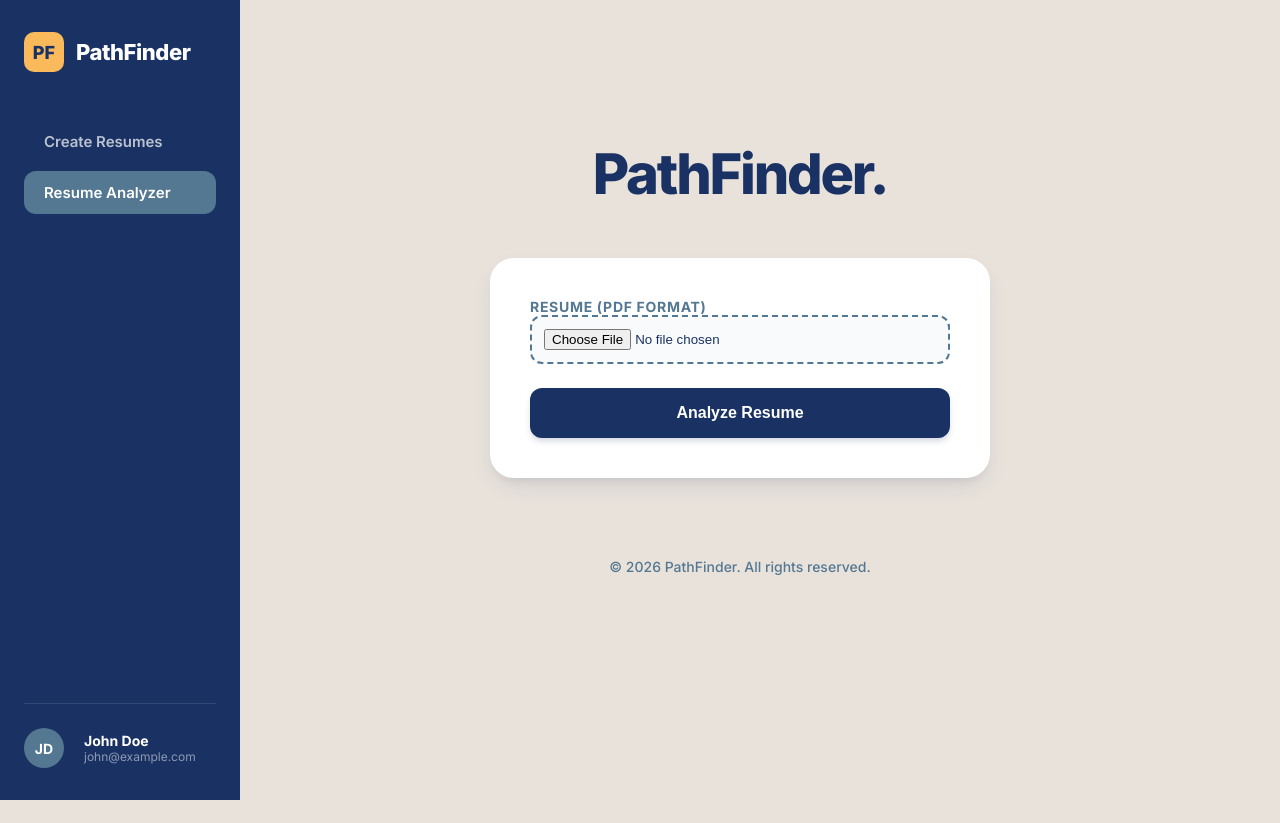
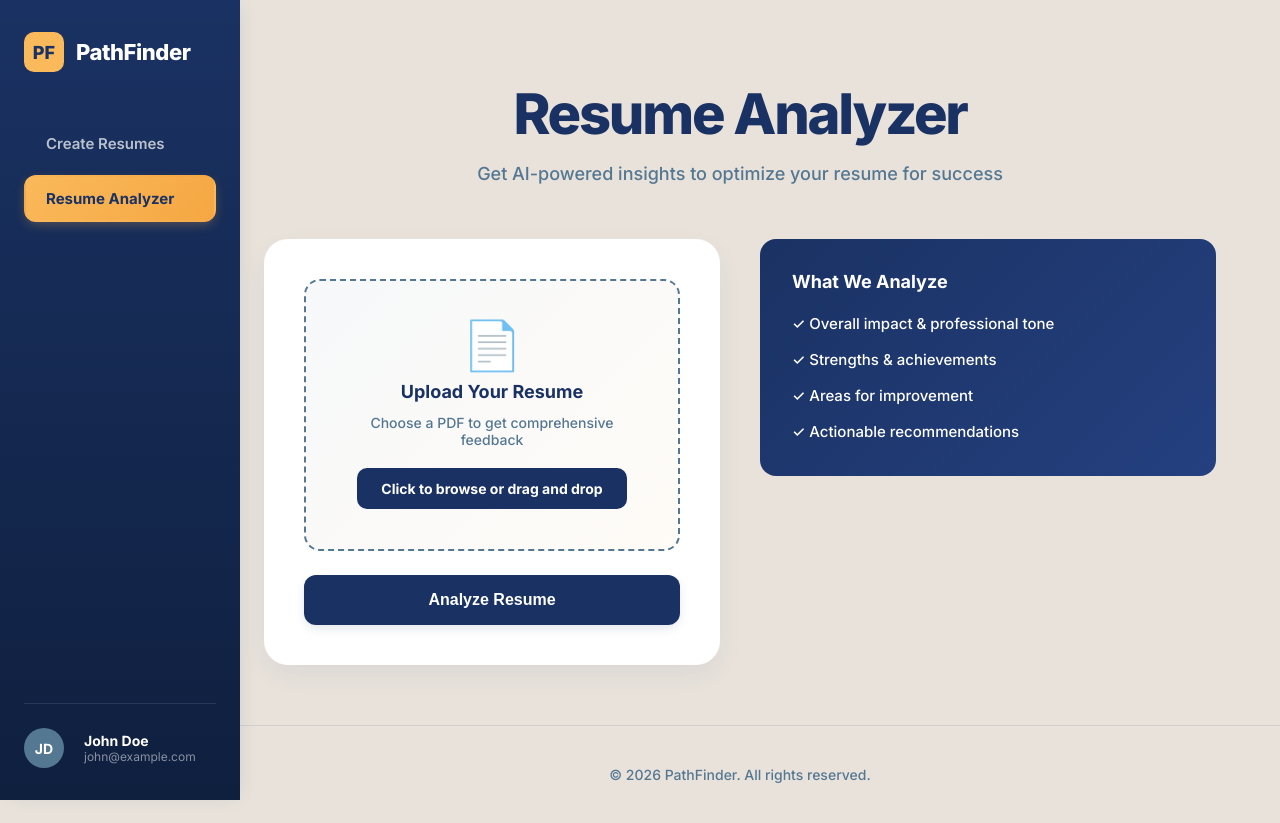
Before and after one commit to comicc1/PathFinder, a Next.js app: page / in a window 1280 px wide. Before the commit the page ends 800 px from the top, so only its background shows below. Built offline with nearby package versions, Linux system fonts and the light colour scheme.

Commit message:
UI: redesign Resume Analyzer with two-column layout, improve Sidebar active state detection and styling

```diff
--- a/src/app/page.module.css
+++ b/src/app/page.module.css
@@ -1,6 +1,7 @@
 .page {
   display: flex;
   flex-direction: column;
+  min-height: 100vh;
 }
 
 .main {
@@ -8,41 +9,56 @@
   flex: 1;
   flex-direction: column;
   align-items: center;
-  padding: 140px 24px 40px 24px; /* push content lower on the page */
+  padding: 80px 24px 60px 24px;
   width: 100%;
-  max-width: 900px;
+  max-width: 1000px;
   margin: 0 auto;
+  gap: 50px;
 }
 
-.intro {
-  display: flex;
-  flex-direction: column;
-  align-items: center;
+/* Header Section */
+.header {
   text-align: center;
-  gap: 16px;
-  margin-bottom: 50px;
+  max-width: 600px;
+  animation: fadeInDown 0.6s ease-out;
 }
 
-.intro h1 {
+.title {
   font-size: 56px;
   font-weight: 800;
   color: var(--color-primary);
   letter-spacing: -0.04em;
+  margin-bottom: 12px;
 }
 
-.intro p {
-  font-size: 20px;
+.subtitle {
+  font-size: 18px;
   color: var(--color-secondary);
-  max-width: 600px;
+  font-weight: 500;
+  line-height: 1.6;
 }
 
+/* Upload Section */
 .uploadSection {
+  display: grid;
+  grid-template-columns: 1fr 1fr;
+  gap: 40px;
   width: 100%;
-  max-width: 500px;
+  max-width: 1000px;
+  align-items: start;
+  animation: fadeInUp 0.6s ease-out 0.1s both;
+}
+
+.uploadCard {
   background: var(--color-white);
+  border-radius: 24px;
   padding: 40px;
-  border-radius: 24px;
-  box-shadow: 0 10px 25px -5px rgba(26, 50, 99, 0.1), 0 8px 10px -6px rgba(26, 50, 99, 0.1);
+  box-shadow: 0 10px 30px -5px rgba(26, 50, 99, 0.08);
+  transition: all 0.3s ease;
+}
+
+.uploadCard:hover {
+  box-shadow: 0 20px 40px -8px rgba(26, 50, 99, 0.15);
 }
 
 .form {
@@ -51,32 +67,66 @@
   gap: 24px;
 }
 
-.fileInputContainer {
+.uploadZone {
   display: flex;
   flex-direction: column;
+  align-items: center;
+  padding: 40px;
+  border: 2px dashed var(--color-secondary);
+  border-radius: 16px;
+  background: linear-gradient(135deg, rgba(84, 119, 146, 0.05) 0%, rgba(250, 185, 91, 0.05) 100%);
+  text-align: center;
+  transition: all 0.2s ease;
+  cursor: pointer;
+  gap: 12px;
 }
 
-.label {
+.uploadZone:hover {
+  border-color: var(--color-accent);
+  background: linear-gradient(135deg, rgba(84, 119, 146, 0.1) 0%, rgba(250, 185, 91, 0.1) 100%);
+}
+
+.uploadIcon {
+  font-size: 48px;
+  line-height: 1;
+  display: block;
+}
+
+.uploadZone h3 {
+  font-size: 18px;
   font-weight: 700;
+  color: var(--color-primary);
+  margin: 0;
+}
+
+.uploadZone p {
   font-size: 14px;
-  text-transform: uppercase;
-  letter-spacing: 0.05em;
   color: var(--color-secondary);
+  margin: 0;
+  font-weight: 500;
 }
 
 .fileInput {
-  padding: 12px;
-  border: 2px dashed var(--color-secondary);
-  border-radius: 12px;
-  background: #f8fafc;
-  color: var(--color-primary);
+  display: none;
+}
+
+.fileLabel {
+  padding: 12px 24px;
+  background: var(--color-primary);
+  color: var(--color-white);
+  border-radius: 10px;
+  font-weight: 700;
+  font-size: 14px;
   cursor: pointer;
   transition: all 0.2s ease;
+  display: inline-block;
+  margin-top: 8px;
 }
 
-.fileInput:hover {
-  border-color: var(--color-accent);
-  background: var(--color-white);
+.fileLabel:hover {
+  background: var(--color-accent);
+  color: var(--color-primary);
+  transform: translateY(-2px);
 }
 
 .submitButton {
@@ -89,83 +139,291 @@
   font-size: 16px;
   cursor: pointer;
   transition: all 0.3s cubic-bezier(0.4, 0, 0.2, 1);
-  box-shadow: 0 4px 6px -1px rgba(26, 50, 99, 0.2);
+  box-shadow: 0 4px 12px -2px rgba(26, 50, 99, 0.15);
+  display: flex;
+  align-items: center;
+  justify-content: center;
+  gap: 8px;
 }
 
 .submitButton:hover:not(:disabled) {
   background: var(--color-accent);
   color: var(--color-primary);
   transform: translateY(-2px);
-  box-shadow: 0 10px 15px -3px rgba(250, 185, 91, 0.3);
+  box-shadow: 0 10px 20px -4px rgba(250, 185, 91, 0.3);
 }
 
 .submitButton:disabled {
-  opacity: 0.6;
+  opacity: 0.7;
   cursor: not-allowed;
-  background: var(--color-secondary);
 }
 
+.spinner {
+  width: 16px;
+  height: 16px;
+  border: 2px solid rgba(255, 255, 255, 0.3);
+  border-top-color: var(--color-white);
+  border-radius: 50%;
+  animation: spin 0.8s linear infinite;
+}
+
+@keyframes spin {
+  to { transform: rotate(360deg); }
+}
+
+/* Info Box */
+.infoBox {
+  background: linear-gradient(135deg, var(--color-primary) 0%, #254080 100%);
+  color: var(--color-white);
+  border-radius: 16px;
+  padding: 32px;
+  animation: fadeInUp 0.6s ease-out 0.15s both;
+}
+
+.infoBox h4 {
+  font-size: 18px;
+  font-weight: 700;
+  margin-bottom: 20px;
+  margin-top: 0;
+}
+
+.analysisList {
+  list-style: none;
+  padding: 0;
+  margin: 0;
+  display: flex;
+  flex-direction: column;
+  gap: 12px;
+}
+
+.analysisList li {
+  font-size: 15px;
+  font-weight: 500;
+  line-height: 1.6;
+  display: flex;
+  align-items: center;
+  gap: 8px;
+}
+
+/* Feedback Section */
+.feedbackSection {
+  width: 100%;
+  max-width: 1000px;
+  animation: fadeIn 0.5s ease-out;
+}
+
+.feedbackHeader {
+  display: flex;
+  align-items: center;
+  gap: 16px;
+  margin-bottom: 32px;
+}
+
+.feedbackIcon {
+  width: 48px;
+  height: 48px;
+  background: linear-gradient(135deg, #10b981 0%, #059669 100%);
+  color: white;
+  border-radius: 50%;
+  display: flex;
+  align-items: center;
+  justify-content: center;
+  font-size: 24px;
+  font-weight: 700;
+  flex-shrink: 0;
+}
+
+.feedbackHeader h2 {
+  font-size: 32px;
+  font-weight: 800;
+  color: var(--color-primary);
+  margin: 0;
+}
+
+.feedbackContent {
+  padding: 40px;
+  background: var(--color-white);
+  border-radius: 20px;
+  color: var(--color-primary);
+  line-height: 1.8;
+  box-shadow: 0 10px 30px -5px rgba(26, 50, 99, 0.1);
+  border: 1px solid rgba(26, 50, 99, 0.05);
+}
+
+.feedbackContent p {
+  margin-bottom: 16px;
+  font-size: 16px;
+  font-weight: 500;
+}
+
+.feedbackContent p:last-child {
+  margin-bottom: 0;
+}
+
+/* Error Section */
 .errorSection {
-  margin-top: 24px;
-  padding: 16px;
+  width: 100%;
+  max-width: 1000px;
+  display: flex;
+  align-items: center;
+  gap: 16px;
+  padding: 20px 24px;
   background: #fef2f2;
-  border: 1px solid #fee2e2;
-  border-radius: 12px;
-  width: 100%;
-  max-width: 500px;
+  border: 2px solid #fee2e2;
+  border-radius: 16px;
+  animation: fadeIn 0.3s ease-out;
+}
+
+.errorIcon {
+  width: 40px;
+  height: 40px;
+  background: #ef4444;
+  color: white;
+  border-radius: 50%;
+  display: flex;
+  align-items: center;
+  justify-content: center;
+  font-size: 20px;
+  font-weight: 700;
+  flex-shrink: 0;
 }
 
 .errorText {
   color: #991b1b;
   font-weight: 600;
-  font-size: 14px;
+  font-size: 15px;
+  margin: 0;
 }
 
-.feedbackSection {
-  margin-top: 24px;
-  margin-bottom: 48px;
-  width: 100%;
-  animation: fadeIn 0.5s ease-out;
+/* Footer */
+.footer {
+  padding: 40px 20px;
+  text-align: center;
+  color: var(--color-secondary);
+  font-size: 14px;
+  font-weight: 500;
+  border-top: 1px solid rgba(26, 50, 99, 0.1);
+}
+
+/* Animations */
+@keyframes fadeInDown {
+  from {
+    opacity: 0;
+    transform: translateY(-20px);
+  }
+  to {
+    opacity: 1;
+    transform: translateY(0);
+  }
+}
+
+@keyframes fadeInUp {
+  from {
+    opacity: 0;
+    transform: translateY(20px);
+  }
+  to {
+    opacity: 1;
+    transform: translateY(0);
+  }
 }
 
 @keyframes fadeIn {
-  from { opacity: 0; transform: translateY(10px); }
-  to { opacity: 1; transform: translateY(0); }
+  from { opacity: 0; }
+  to { opacity: 1; }
 }
 
-.feedbackSection h2 {
-  color: var(--color-primary);
-  font-size: 32px;
-  font-weight: 800;
-  margin-bottom: 24px;
-  text-align: center;
+/* Responsive Design */
+@media (max-width: 1024px) {
+  .uploadSection {
+    grid-template-columns: 1fr;
+    gap: 30px;
+  }
+
+  .main {
+    padding: 60px 20px 40px 20px;
+    gap: 40px;
+  }
 }
 
-.feedbackContent {
-  padding: 40px;
-  background: var(--color-white);
-  border-radius: 24px;
-  color: var(--color-primary);
-  line-height: 1.8;
-  box-shadow: 0 20px 25px -5px rgba(26, 50, 99, 0.05);
-  border: 1px solid rgba(26, 50, 99, 0.05);
-}
-
-.feedbackContent p {
-  margin-bottom: 16px;
-  font-size: 17px;
-}
-
-@media (max-width: 600px) {
-  .intro h1 {
+@media (max-width: 768px) {
+  .title {
     font-size: 40px;
   }
 
-  .main {
-    padding: 40px 16px;
+  .subtitle {
+    font-size: 16px;
   }
 
-  .uploadSection, .feedbackContent {
+  .uploadCard {
+    padding: 28px;
+  }
+
+  .uploadZone {
+    padding: 28px;
+  }
+
+  .uploadIcon {
+    font-size: 36px;
+  }
+
+  .feedbackHeader h2 {
+    font-size: 24px;
+  }
+
+  .infoBox {
     padding: 24px;
   }
+
+  .infoBox h4 {
+    font-size: 16px;
+  }
 }
+
+@media (max-width: 480px) {
+  .main {
+    padding: 40px 16px 30px 16px;
+    gap: 30px;
+  }
+
+  .title {
+    font-size: 32px;
+  }
+
+  .subtitle {
+    font-size: 15px;
+  }
+
+  .uploadCard {
+    padding: 20px;
+  }
+
+  .uploadZone {
+    padding: 20px;
+  }
+
+  .uploadZone h3 {
+    font-size: 16px;
+  }
+
+  .uploadZone p {
+    font-size: 13px;
+  }
+
+  .feedbackContent {
+    padding: 20px;
+  }
+
+  .feedbackContent p {
+    font-size: 15px;
+  }
+
+  .errorSection {
+    padding: 16px;
+  }
+
+  .footer {
+    padding: 24px 16px;
+    font-size: 12px;
+  }
+}
--- a/src/app/page.tsx
+++ b/src/app/page.tsx
@@ -56,33 +56,44 @@ export default function Home() {
   return (
     <div className={styles.page}>
       <main className={styles.main}>
-        <div className={styles.intro}>
-          <h1>PathFinder.</h1>
+        {/* Header */}
+        <div className={styles.header}>
+          <h1 className={styles.title}>Resume Analyzer</h1>
+          <p className={styles.subtitle}>Get AI-powered insights to optimize your resume for success</p>
         </div>
 
-        {error && (
-          <section className={styles.errorSection}>
-            <p className={styles.errorText}>{error}</p>
-          </section>
-        )}
-
+        {/* Feedback Display */}
         {feedback && (
           <section className={styles.feedbackSection}>
+            <div className={styles.feedbackHeader}>
+              <div className={styles.feedbackIcon}>✓</div>
               <h2>Analysis Results</h2>
+            </div>
             <div className={styles.feedbackContent}>
               {feedback.split("\n").map((line, i) => (
-                <p key={i}>{line}</p>
+                line.trim() && <p key={i}>{line}</p>
               ))}
             </div>
           </section>
         )}
 
+        {/* Error Display */}
+        {error && (
+          <section className={styles.errorSection}>
+            <div className={styles.errorIcon}>!</div>
+            <p className={styles.errorText}>{error}</p>
+          </section>
+        )}
+
+        {/* Upload Section */}
         <section className={styles.uploadSection}>
+          <div className={styles.uploadCard}>
             <form onSubmit={handleSubmit} className={styles.form}>
-            <div className={styles.fileInputContainer}>
-              <label htmlFor="resume" className={styles.label}>
-                Resume (PDF format)
-              </label>
+              <div className={styles.uploadZone}>
+                <div className={styles.uploadIcon}>📄</div>
+                <h3>Upload Your Resume</h3>
+                <p>Choose a PDF to get comprehensive feedback</p>
+
                 <input
                   type="file"
                   id="resume"
@@ -91,24 +102,42 @@ export default function Home() {
                   required
                   className={styles.fileInput}
                 />
+                <label htmlFor="resume" className={styles.fileLabel}>
+                  Click to browse or drag and drop
+                </label>
               </div>
+
               <button
                 type="submit"
                 disabled={loading}
                 className={styles.submitButton}
               >
-              {loading ? "Analyzing Career Path..." : "Analyze Resume"}
+                {loading ? (
+                  <>
+                    <span className={styles.spinner}></span>
+                    Analyzing Career Path...
+                  </>
+                ) : (
+                  "Analyze Resume"
+                )}
               </button>
             </form>
+          </div>
+
+          {/* Info Box */}
+          <div className={styles.infoBox}>
+            <h4>What We Analyze</h4>
+            <ul className={styles.analysisList}>
+              <li>✓ Overall impact & professional tone</li>
+              <li>✓ Strengths & achievements</li>
+              <li>✓ Areas for improvement</li>
+              <li>✓ Actionable recommendations</li>
+            </ul>
+          </div>
         </section>
       </main>
-      <footer style={{
-        padding: '40px 20px',
-        textAlign: 'center',
-        color: 'var(--color-secondary)',
-        fontSize: '14px',
-        fontWeight: '500'
-      }}>
+
+      <footer className={styles.footer}>
         © {new Date().getFullYear()} PathFinder. All rights reserved.
       </footer>
     </div>
--- a/src/components/Sidebar.module.css
+++ b/src/components/Sidebar.module.css
@@ -1,6 +1,6 @@
 .sidebar {
   width: 240px;
-  background-color: var(--color-primary);
+  background: linear-gradient(180deg, var(--color-primary) 0%, #0f1f3e 100%);
   color: var(--color-white);
   height: 100vh;
   position: fixed;
@@ -11,6 +11,7 @@
   padding: 32px 24px;
   z-index: 100;
   transition: transform 0.3s ease;
+  box-shadow: 4px 0 20px -8px rgba(26, 50, 99, 0.15);
 }
 
 .logo {
@@ -55,6 +56,7 @@
   color: rgba(255, 255, 255, 0.7);
   transition: all 0.2s ease;
   font-size: 15px;
+  border: 2px solid transparent;
 }
 
 .navItem:hover {
@@ -63,8 +65,10 @@
 }
 
 .active {
-  background-color: var(--color-secondary);
-  color: var(--color-white);
+  background: linear-gradient(135deg, var(--color-accent) 0%, #f5a742 100%);
+  color: var(--color-primary);
+  font-weight: 700;
+  box-shadow: 0 4px 12px -2px rgba(250, 185, 91, 0.3);
 }
 
 .icon {
--- a/src/components/Sidebar.tsx
+++ b/src/components/Sidebar.tsx
@@ -1,7 +1,18 @@
+"use client";
+
 import styles from "./Sidebar.module.css";
 import Link from "next/link";
+import { usePathname } from "next/navigation";
 
 export default function Sidebar() {
+  const pathname = usePathname();
+
+  const isActive = (path: string) => {
+    if (path === "/" && pathname === "/") return true;
+    if (path !== "/" && pathname.startsWith(path)) return true;
+    return false;
+  };
+
   return (
     <aside className={styles.sidebar}>
       <div className={styles.logo}>
@@ -10,10 +21,16 @@ export default function Sidebar() {
       </div>
 
       <nav className={styles.nav}>
-        <Link href="/create-resume" className={styles.navItem}>
+        <Link
+          href="/create-resume"
+          className={`${styles.navItem} ${isActive("/create-resume") ? styles.active : ""}`}
+        >
           Create Resumes
         </Link>
-        <Link href="/" className={`${styles.navItem} ${styles.active}`}>
+        <Link
+          href="/"
+          className={`${styles.navItem} ${isActive("/") ? styles.active : ""}`}
+        >
           Resume Analyzer
         </Link>
       </nav>
```
Lines whose indentation alone changed are shown as unchanged.
